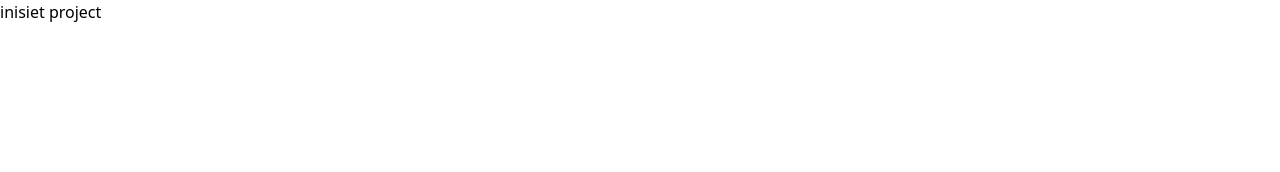
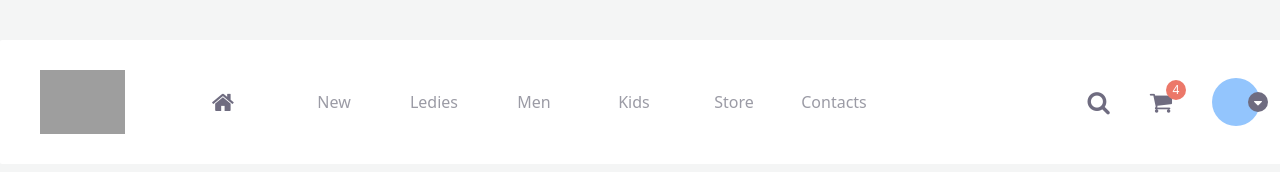
Before and after one commit to ainulaji2020/avin-ecommerce, a plain HTML site: page index.html in a window 1280 px wide. Drawn offline with nearby package versions, Linux system fonts and the light colour scheme; grey boxes are pictures that could not be loaded.

Commit message:
cretae navbar

```diff
--- a/css/style.css
+++ b/css/style.css
@@ -0,0 +1,29 @@
+body{
+    background-color: #f4f5f5;
+}
+.countainer{
+    width: 1300px;
+
+}
+
+.navbar-link li a {
+    padding-top: 50px;
+    padding-bottom: 50px;
+    width: 100px;
+    display: inline-block;
+    color: #9b9ba5;
+    text-align: center;
+}
+
+.navbar-link li {
+    display: inline;
+}
+
+.navbar-link li a:hover{
+    background-color: #ec7869;
+    color: #fef9f8;
+}
+
+.font-icons{
+    color: #6f6c80;
+}
--- a/index.html
+++ b/index.html
@@ -7,10 +7,72 @@
     <title>Juaragan tempalate</title>
     <link rel="stylesheet" href="css/style.css">
     <script src="https://cdn.tailwindcss.com"></script>
+    <link rel="stylesheet" href="https://cdnjs.cloudflare.com/ajax/libs/font-awesome/4.7.0/css/font-awesome.min.css">
+
 </head>
 
 <body>
-<h1>inisiet project</h1>
+
+    <div class="countainer mx-auto">
+        <!-- navbar -->
+        <nav class="flex justify-between items-center bg-white my-10 px-10 rounded-sm">
+            <div class="flex w-1/5">
+                <div class="w-1/2 flex items-center">
+                    <img src="images/logo 2.png" alt="" class="h-16">
+                </div>
+                <div class="w-1/2 flex items-center justify-center text-2xl">
+                    <a href="#">
+                        <i class="fa fa-home" style="color: #6f6c80;"></i>
+                    </a>
+                </div>
+            </div>
+
+            <div class="w-3/5">
+                <ul class="navbar-link flex">
+                    <li>
+                        <a href="#">New</a>
+                    </li>
+                    <li>
+                        <a href="#">Ledies</a>
+                    </li>
+                    <li>
+                        <a href="#">Men</a>
+                    </li>
+                    <li>
+                        <a href="#">Kids</a>
+                    </li>
+                    <li>
+                        <a href="#">Store</a>
+                    </li>
+                    <li>
+                        <a href="#">Contacts</a>
+                    </li>
+                </ul>
+            </div>
+
+            <div class="flex w-1/5 items-center justify-end gap-x-10">
+                <div class="">
+                    <a href="">
+                        <i class="fa fa-search font-icons text-2xl "></i>
+                    </a>
+                </div>
+                <div class="">
+                    <a class="relative" href="">
+                        <div style="color: #fff; background-color: #ec7869;" class="text-xs flex justify-center items-center absolute right-0 top-0 w-5 h-5 -mr-3.5 -mt-3.5 rounded-full bg-blue-300">4</div>
+                        <i class="fa fa-shopping-cart font-icons text-2xl"></i>
+                    </a>
+                </div>
+                <div class="relative">
+                    <div style="color: #fff; background-color: #6f6c80;" class="text-sm flex justify-center items-center absolute right-0 inset-y-0 w-5 h-5 pb-1 my-auto -mr-2 rounded-full bg-blue-300">
+                        <i class="fa fa-sort-down"></i>
+                    </div>
+                    <div class="w-12 h-12 rounded-full bg-blue-300">
+                    </div>
+                </div>
+            </div>
+        </nav>
+    </div>
+
 
 </body>
 
```
Also changed, not shown: 1 other file.
